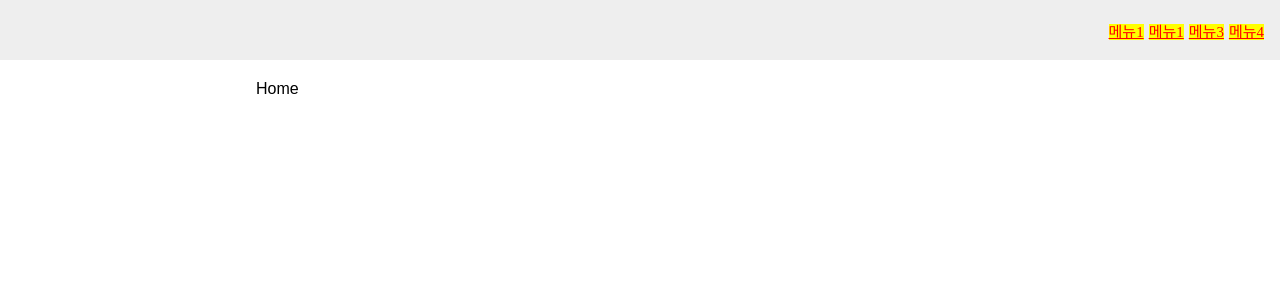
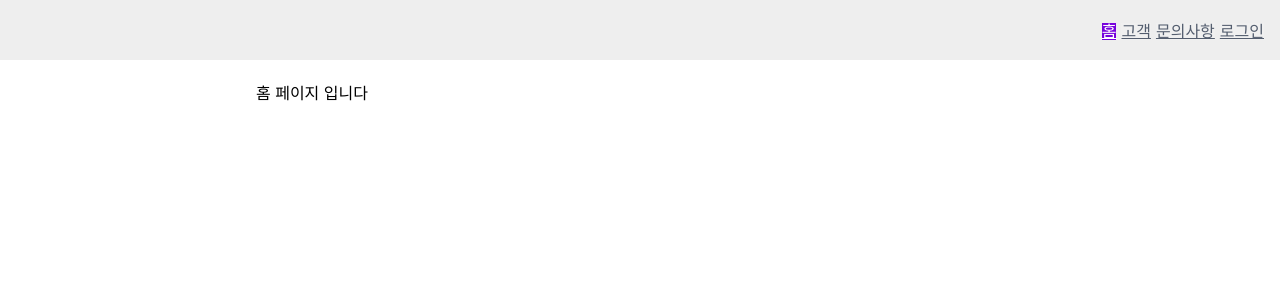
Before and after one commit to searchme86/react-scaffolding, a React (Create React App) app: page / in a window 1280 px wide. Shown: the top 300 px of the page. Built offline with nearby package versions, Linux system fonts and the light colour scheme.

Commit message:
💄 😽  header.js code fix

```diff
--- a/src/components/App.js
+++ b/src/components/App.js
@@ -2,6 +2,9 @@ import { Route, Routes } from "react-router-dom";
 import { createGlobalStyle } from "styled-components";
 import Login from "components/pages/Login";
 import Home from "components/pages/Home";
+import Customer from "components/pages/Customer";
+import Faq from "components/pages/Faq";
+
 const GlobalStyle = createGlobalStyle`
   body{
     background:#fff;
@@ -17,8 +20,10 @@ function App() {
     <>
       <GlobalStyle />
       <Routes>
+        <Route path="/" element={<Home />} />
         <Route path="/login" element={<Login />} />
-        <Route path="/" element={<Home />} />
+        <Route path="/customer" element={<Customer />} />
+        <Route path="/faq" element={<Faq />} />
       </Routes>
     </>
   );
--- a/src/components/common/Header.js
+++ b/src/components/common/Header.js
@@ -39,28 +39,26 @@ const Item = styled.li`
   }
 `;
 
-const Actived = {
-  fontSize: 15,
-  color: "red",
-  background: "yellow",
-};
-
 const MenuList = [
   {
     index: 1,
-    text: "메뉴1",
+    text: "홈",
+    LinkTo: "/",
   },
   {
     index: 2,
-    text: "메뉴1",
+    text: "고객",
+    LinkTo: "/customer",
   },
   {
     index: 3,
-    text: "메뉴3",
+    text: "문의사항",
+    LinkTo: "/faq",
   },
   {
     index: 4,
-    text: "메뉴4",
+    text: "로그인",
+    LinkTo: "/login",
   },
 ];
 
@@ -81,8 +79,11 @@ export function Header() {
             return (
               <NavItem key={item.index}>
                 <NavLink
-                  to="/"
-                  style={({ isActive }) => (isActive ? Actived : undefined)}
+                  to={item.LinkTo}
+                  style={({ isActive }) => ({
+                    color: isActive ? "#fff" : "#545e6f",
+                    background: isActive ? "#7600dc" : "#f0f0f0",
+                  })}
                 >
                   {item.text}
                 </NavLink>
--- /dev/null
+++ b/src/components/pages/Customer.js
@@ -0,0 +1,6 @@
+import React from "react";
+import { PageLayout } from "components/common";
+
+export default function Customer() {
+  return <PageLayout>고객 페이지 입니다</PageLayout>;
+}
--- /dev/null
+++ b/src/components/pages/Faq.js
@@ -0,0 +1,6 @@
+import React from "react";
+import { PageLayout } from "components/common";
+
+export default function Faq() {
+  return <PageLayout>문의사항 페이지 입니다</PageLayout>;
+}
--- a/src/components/pages/Home.js
+++ b/src/components/pages/Home.js
@@ -2,5 +2,5 @@ import React from "react";
 import { PageLayout } from "components/common";
 
 export default function Login() {
-  return <PageLayout>Home</PageLayout>;
+  return <PageLayout>홈 페이지 입니다</PageLayout>;
 }
--- a/src/components/pages/Login.js
+++ b/src/components/pages/Login.js
@@ -2,5 +2,5 @@ import React from "react";
 import { PageLayout } from "components/common";
 
 export default function Login() {
-  return <PageLayout>Login</PageLayout>;
+  return <PageLayout>로그인 페이지 입니다</PageLayout>;
 }
```
